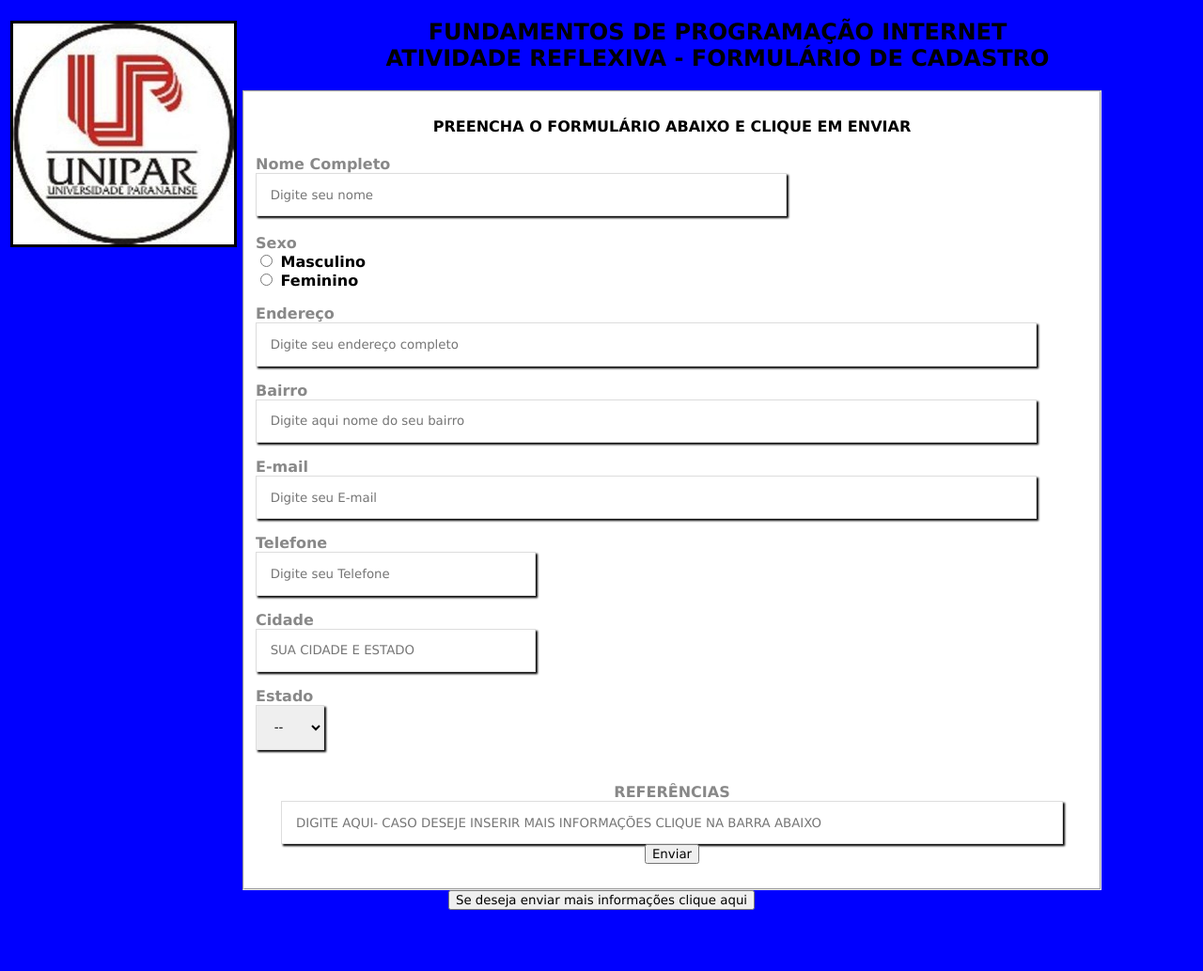
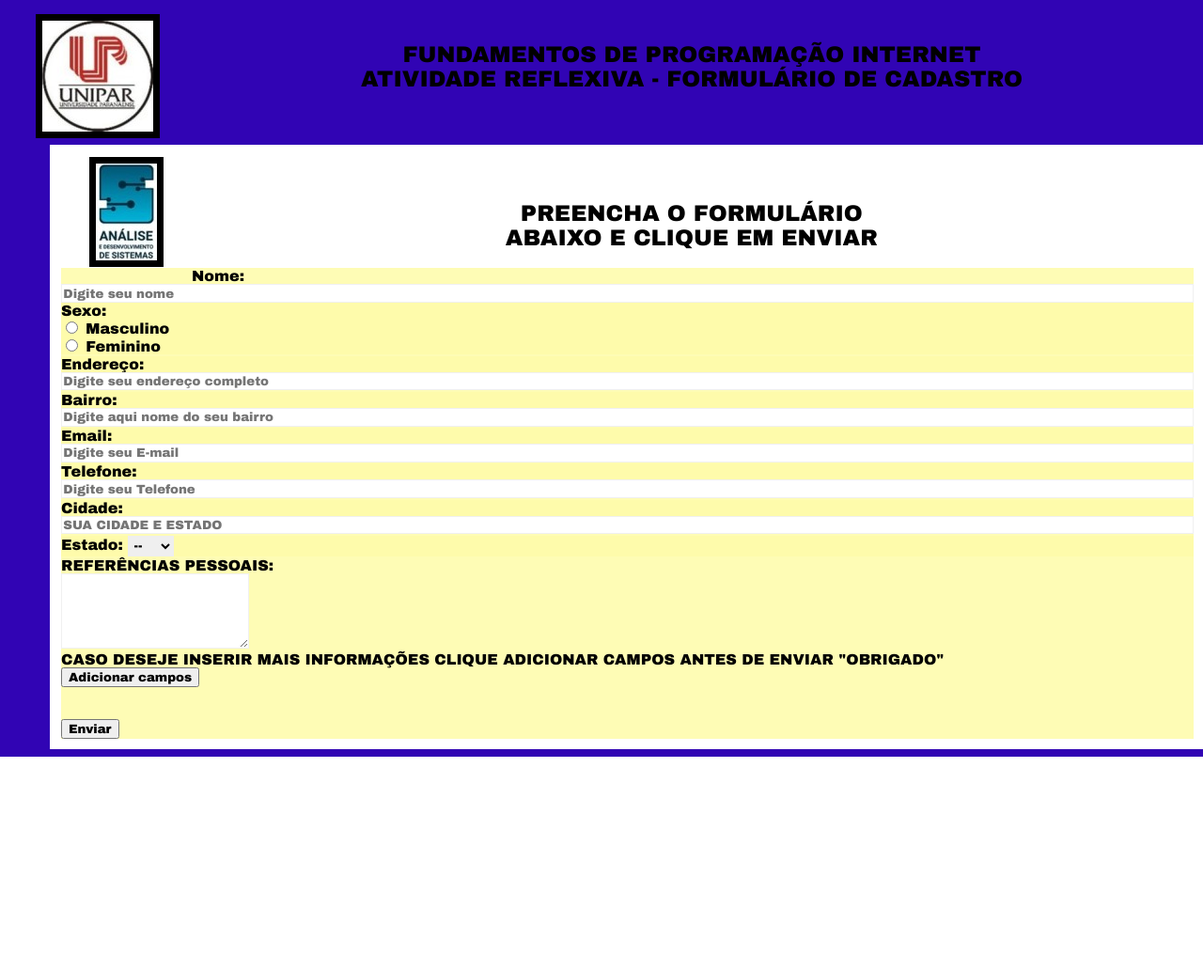
Before and after one commit to 51909100/EADUNIPAR, a PHP site: page / in a window 1280 px wide. Shown: the whole page at 94% size. After the commit the page ends 805 px from the top, so only its background shows below. Run offline with PHP 8.4, Linux system fonts and the light colour scheme.

Commit message:
Add files via upload

```diff
--- a/estilosar.css
+++ b/estilosar.css
@@ -1,33 +1,32 @@
 
-*{box-shadow: #ABCD}
+*{box-shadow: #FFFF}
 
 {
-    margin:;
-    padding: 1;
+    margin: 4.0px;
+    padding:8.0px;
 }
 .cabecalho {
-
-    border-radius: 50px;
-    box-shadow: #002A;
+    border-radius: 150px;
+    box-shadow: #AE9494;
 }
 
 fieldset {
-    margin-left: 250px;
+    margin-left: 45px;
     background-color: #FFFF;
-    border: 10;
-    margin-right: 100px;
-    color-interpolation-filters: #2343
+    border: 1px;
+    margin-right: 200px;
+    color-interpolation-filters: #AE9494
 
 }
 
 body, input, select, textarea, button {
-    font-family: verdana;
-    font-size: 1,2em;
+    font-family: arial black;
+    font-size: 0,5em;
 }
 
 .grupo:before, .grupo:after {
     content: " ";
-    display: ruby-text-container;
+    display: ruby-base;
     margin-right: 10;
     margin-left: 10;
 }
@@ -37,20 +36,20 @@ body, input, select, textarea, button {
 }
 
 .campo {
-    margin-bottom: 1em;
-    background: #FFFF
+    margin-bottom: 0.1em;
+    background: #FEFCAADD
 }
 
 .campo label {
-    margin-bottom: 1,1em;
-    color: #888;
+    margin-bottom: 20em;
+    color: #AE9494;
     display: block;
 }
 
 fieldset.grupo .campo {
     float:  left;
-    margin-right: 10;
-    border: 1px box-shadow #000
+    margin-right: 1px;
+
 
 }
 
@@ -60,41 +59,40 @@ fieldset.grupo .campo {
 .campo input[type="tel"],
 .campo select,
 .campo textarea {
-    padding: 1.1em;
-    border: 1px solid #DDD;
-    box-shadow: 2px 2px 2px rgba(0,1,1,1.2);
+    padding: 0.1em;
+    border: 0.2px solid #EEED;
+    box-shadow: #AE9494
     display: inline;
     align-content: center;
 }
 
 .campo select option {
-    padding-right: 2em;
+    padding-right: 3em;
 }
 
 .campo input:focus, .campo select:focus, .campo textarea:focus .campo:hover {
-    background: "#F11111"  ;
+    background: "#FF"  ;
 }
 
 .campo label.checkbox .campo:hover{
-    color: #FFF;
+    color:#AE9494;
     display: inline-block;
 
-    margin-right: 10em;
+    margin-right: 05em;
 }
 
 .botao {
     font-size: 0.0em;
     background:#FFF;
     border:6;
-    margin-bottom: 100em;
-    color: #FFFF;
+    margin-bottom: 10em;
+    color: #AE9494;
     padding: 0.1em 0.1em;
-
-    text-shadow: 2px 2px 2px rgba(1,1,2,2.2);
+        text-shadow: 1px 1px 1px rgba(0,0,1,1.1);
 }
 
 .botao:hover {
-    background: #1111;
+    background: #AE9494;
     text-shadow: none;
 }
 
--- a/index.php
+++ b/index.php
@@ -3,65 +3,72 @@
 <head>
                <title>  ATIVIDADE REFLEXIVA </title>
                 <meta charset="utf-8"/>     <!--ISSO É PARA APARECER CARACTER CORRETO-->
-      <link rel="stylesheet" type="text/css" href="estilosar.css">
-      <link rel="stylesheet" type="text/css" href=" .css">
+                    <link rel="stylesheet" type="text/css" href="estilosar.css"
+                    <script language="javascript" type="text/javascript">
+<script language="javascript" type="text/javascript">
+        function validacao () {
+            var nome = reflexiva.nome.value;
+            var email = reflexiva.email.value;
+            var endereco =reflexiva.endereco.value;
+            var bairro = reflexiva.bairro.value;
+            var telefone=reflexiva.telefone.value;
+            var cidade =reflexiva.cidade.value;
 
+            if (nome =="" || email=="" || endereco=="" ||bairro=="" ||telefone==""||cidade==""){
+                alert ("PREENCHA TODOS OS CAMPOS OBRIGATORIAMENTE");
+                reflexiva.nome.focus();
+                return false
+
+         }
+
+            }
+</script>
 </head>
-
- <body bgcolor="#0000FF">
+ <body bgcolor=#3104B4 >
 
                         <div class="cabecalho">
+                                <img src="logo.jpg" alt="ANALISE DESENVOLVIMENTO SISTEMAS" title="LOGO" vspace="7px"
+                                hspace="30px" border="7px" align="left"> <br>
 
-            <img src="logo.jpg" alt="ANALISE DESENVOLVIMENTO SISTEMAS" title="LOGO" vspace="2px" hspace="3px" border="3px" align="left">
-
-        <h2>  <STRONG> <center>  FUNDAMENTOS DE PROGRAMAÇÃO INTERNET <BR> ATIVIDADE REFLEXIVA -
-                             FORMULÁRIO DE CADASTRO </h2>
-</center>
+                        <h2>  <STRONG> <center> FUNDAMENTOS DE PROGRAMAÇÃO INTERNET <BR> ATIVIDADE REFLEXIVA -
+                                     FORMULÁRIO DE CADASTRO </h2> </center>
 
                         </div>
-       <form action="#" method="post">
-    <fieldset bgcolor="#22222" <strong>
 
-            <h4> <center> <legend>PREENCHA O FORMULÁRIO ABAIXO E CLIQUE EM ENVIAR</legend></h4></center>
+         <fieldset>
+            <img src="cursotela.jpg" alt="curso" title="LOGO" vspace="7px"
+                                hspace="30px" border="7px" align="left"> <br><Br>
+ <strong> <h2> <center> <legend>PREENCHA O FORMULÁRIO <br> ABAIXO E CLIQUE EM ENVIAR</legend></h2></center>
+
+           <form name="reflexiva" action="#" method="post" onsubmit= "return validacao( );">
+
                             <div class="grupo">
                                 <div class="campo">
-                     <label for="nome">Nome Completo</label>
-                        <input type="text" id="nome" name="nome" style= "width: 40em" value="" placeholder="Digite seu nome">
-
-                    </label>
-                        <div class="campo">  <br>
-                     <label>Sexo</label>
-                     <input type="radio" name="sexo" value="masculino"> Masculino <br>
+                                    Nome:<input type="text" id="nome" name="nome" style= "width: 90em"  placeholder="Digite seu nome">
+                               <div class="campo">
+                                Sexo:<br><input type="radio" name="sexo" value="masculino"> Masculino <br>
                                     <input type="radio" name="sexo" value="masculino"> Feminino   <br>
                             </div>
-                    </label>
                                     <div class="campo">
-                    <label for="nome">Endereço</label>
-                    <input type="text" id="Endereço" name="Endereço" style="width: 60em" value="" placeholder="Digite seu endereço completo">
+                                    Endereço:<input type="text" id="endereco" name="endereco" style="width: 90em" value="" placeholder="Digite seu endereço completo">
                                 </div>
+
+                                 <div class="campo">
+                                    Bairro: <input type="text" id="Bairro" name="bairro" style="width: 90em" value="" placeholder="Digite aqui nome do seu bairro">  <br>
                                  </div>
-                    </label>
                                 <div class="campo">
-                    <label for="nome">Bairro</label>
-                    <input type="text" id="Endereço" name="Endereço" style="width: 60em" value="" placeholder="Digite aqui nome do seu bairro">  <br>
+                                    Email: <input type="text" id="email" name="email" style="width: 90em" value="" placeholder="Digite seu E-mail">
+                                </div>
+                            <div class="campo">
+                                Telefone: <input type="text" id="telefone" name="telefone" style="width: 90em" value="" placeholder="Digite seu Telefone">
+                            </div>
+                         <div class="grupo">
+                            <div class="campo">
+                                Cidade: <input type="text" id="cidade" name="cidade" style="width: 90em" value="" placeholder="SUA CIDADE E ESTADO">
                             </div>
                          </div>
                         <div class="campo">
-                    <label for="email">E-mail</label>
-                    <input type="text" id="email" name="email" style="width: 60em" value="" placeholder="Digite seu E-mail">
-                </div>
-                <div class="campo">
-                    <label for="telefone">Telefone</label>
-                    <input type="text" id="telefone" name="telefone" style="width: 20em" value="" placeholder="Digite seu Telefone">
-                </div>
-                 <div class="grupo">
-                <div class="campo">
-                    <label for="cidade">Cidade</label>
-                    <input type="text" id="cidade" name="cidade" style="width: 20em" value="" placeholder="SUA CIDADE E ESTADO">
-                </div>
-                <div class="campo">
-                    <label for="estado">Estado</label>
-                    <select name="estado" id="estado">
+                            Estado: <select name="estado" id="estado">
                                 <option value="">--</option>
                                 <option value="MS,">MS</option>
                                 <option value="SC,">SC</option>
@@ -72,24 +79,12 @@
                                 <option value="RJ,">RJ</option>
                                 </select>
                         </div>
+                       REFERÊNCIAS PESSOAIS: <br> <textarea rows="05" cols="20" maxlength="100"></textarea><Br> CASO DESEJE INSERIR MAIS INFORMAÇÕES CLIQUE ADICIONAR CAMPOS ANTES DE ENVIAR "OBRIGADO" <br>
 
-<center>        <div class="campo"><br>
-            <label for="mensagem">REFERÊNCIAS</label>
-            <input type="text" id="nome" name="nome" style= "width: 60em" value="" placeholder="DIGITE AQUI- CASO DESEJE INSERIR MAIS INFORMAÇÕES CLIQUE NA BARRA ABAIXO">
-
-             <div class="botao"><br>
-            <button type="submit" name="submit">Enviar</button>
-         </div>
-    </fieldset>
-</form>
 
 </body>
 
 </html>
-</center>
-
-
-<div class="adicionarcampo"> <center>
 <html>
 <head>
 <script type="text/javascript">
@@ -186,26 +181,16 @@ var campoValor = document.getElementById("arq"+id).value;
 for (iLoop = 1; iLoop <= totalCampos; iLoop++) {
         document.write("<span id='linha"+iLoop+"' style='display:none'> INFORMAÇÕES ADCIONAIS "+iLoop+": <input type='text' id='arq"+iLoop+"' name='arq"+iLoop+"'> <input type='button' value='Remover' onclick='RemoverCampos(\""+iLoop+"\")'></span>");
 }
+</script>
 
-
-</script>
-<input type="button" value="Se deseja enviar mais informações clique aqui" onclick="AddCampos()">
+<input type="button" value="Adicionar campos" onclick="AddCampos()">
 <br>
 <!--
 Atenção!!! No código fonte, altere o "text" do campo abaixo para "hidden": -->
-<br><br><input type="hidden" name="hidden1" id="hidden1">
+<br><input type="hidden" name="hidden1" id="hidden1">
 <br> <!--Esse campo do tipo "hidden" irá passar a id dos campos que foram criados. Na página ASP ou PHP (ou outra linguagem server-side) você poderá dar um split para recuperar o valor dos campos que foram passados! -->
-
-
 <input type="hidden" name="hidden2" id="hidden2">
 </form>
-
+<button type="submit" name="submit">Enviar</button>
 </body>
 </html>
-</fieldset>
-
-</form>
-</body>
-</div>
-</center>
-</html>
```
Also changed, not shown: Logo.jpg, cursotela.jpg (added), fundotela.jpg (added). Lines whose indentation alone changed are shown as unchanged.
